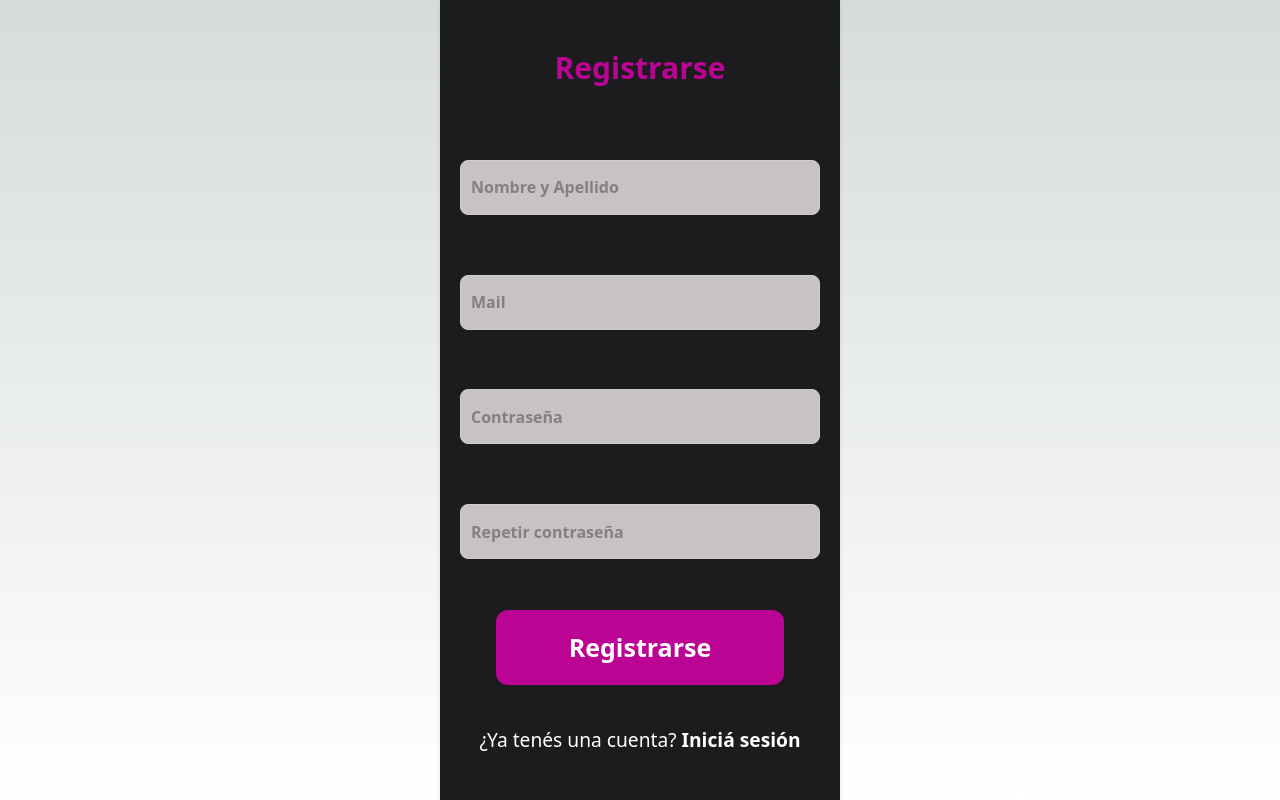
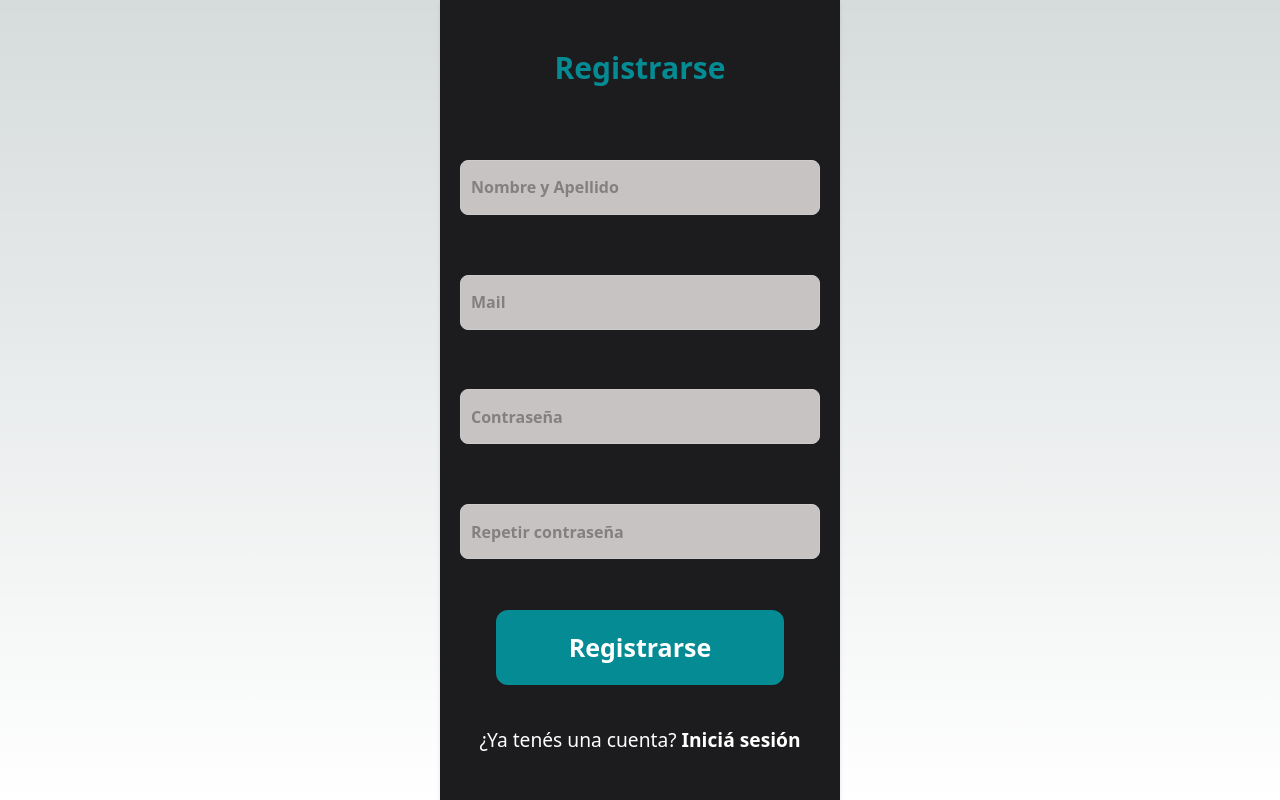
Before and after one commit to NicoUmansky/BusBuddy-Front, a Next.js app: page / in a window 1280 px wide. Built offline with nearby package versions, Linux system fonts and the light colour scheme; no server answers.

Commit message:
cambiando colores del iniciar sesion/registrarse

```diff
--- a/components/LoginForm.module.css
+++ b/components/LoginForm.module.css
@@ -41,7 +41,7 @@
     font-size: 35px;
     font-weight: bold;
     margin-bottom: 20px;
-    color: #8208CB;
+    color: #048B94;
     align-items: center;
   }
 
@@ -70,7 +70,7 @@
     height: 60%;
     width: 80%;
     padding: 10px;
-    background-color: #8208CB;
+    background-color: #048B94;
     color: #fff;
     border: none;
     border-radius: 12px;
@@ -79,9 +79,9 @@
   }
 
   .button:hover {
-    background-color: #420468;
+    background-color: #0aa7b3;
   }
 
   .button:active {
-    background-color: #9b0cf5;
+    background-color: #077b83;
   }
--- a/components/SignUpForm.module.css
+++ b/components/SignUpForm.module.css
@@ -18,7 +18,7 @@
     font-size: 30px;
     font-weight: bold;
     margin-bottom: 20px;
-    color: #BB0493;
+    color: #048B94;
     align-items: center;
   }
 
@@ -45,7 +45,7 @@
     height: 70%;
     width: 80%;
     padding: 10px;
-    background-color: #BB0493;
+    background-color: #048B94;
     color: #fff;
     border: none;
     border-radius: 12px;
@@ -53,9 +53,9 @@
   }
 
   .button:hover {
-    background-color: #580246;
+    background-color: #0aa7b3;
   }
 
   .button:active {
-    background-color: #f11dc3;
+    background-color: #077b83;
   }
```
